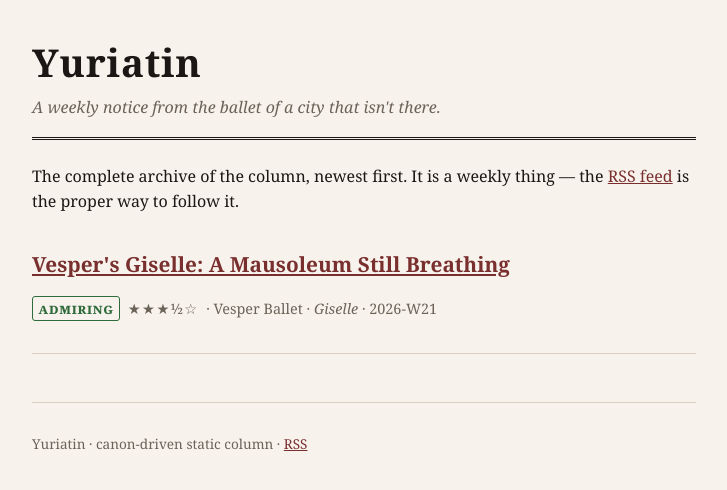
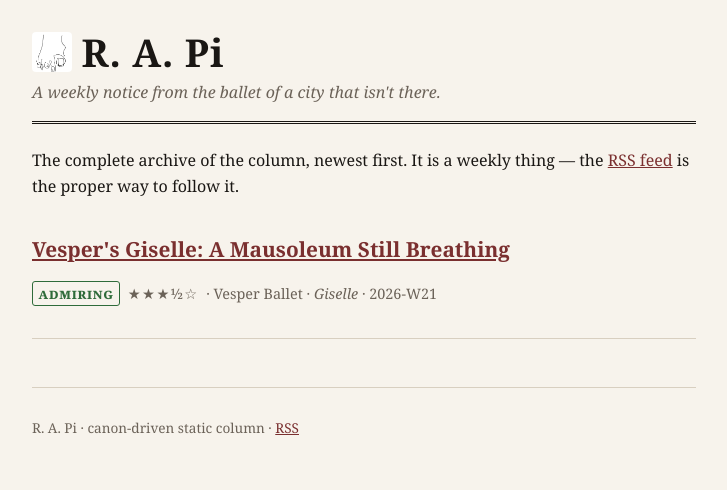
Before and after one commit to bamsom/yuriatin, an Astro site in the folder site/: page / in a window 1280 px wide. Shown: the whole page, without its empty margins (276-1003 px from the left). Built offline with nearby package versions, Linux system fonts and the light colour scheme; Astro itself is replaced by a stand-in of ours.

Commit message:
Rename site to R. A. Pi; add masthead logo (#1)
Public site identity changes from "Yuriatin" to "R. A. Pi" across the visible
masthead title, the <title> tags (home + per-review), the footer, and the RSS
feed title + alternate-link title. Project folder and repo name are unchanged.

Adds the top-left masthead logo (public/img/logo.jpg) next to the title, with
minimal scoped flex CSS (logo left, title inline, vertically centered). The
image src uses the project's base-path join so it resolves on the GitHub Pages
project subpath instead of 404-ing.

Co-authored-by: Claude Opus 4.8 (1M context) <noreply@anthropic.com>

```diff
--- a/site/src/layouts/Base.astro
+++ b/site/src/layouts/Base.astro
@@ -21,14 +21,22 @@ const base = import.meta.env.BASE_URL.replace(/\/$/, '');
     <link
       rel="alternate"
       type="application/rss+xml"
-      title="Yuriatin"
+      title="R. A. Pi"
       href={`${base}/rss.xml`}
     />
   </head>
   <body>
     <div class="wrap">
       <header class="masthead">
-        <a href={`${base}/`}><h1>Yuriatin</h1></a>
+        <a href={`${base}/`} class="site-brand">
+          <img
+            src={`${base}/img/logo.jpg`}
+            alt="R. A. Pi"
+            width="40"
+            height="40"
+          />
+          <span class="site-title">R. A. Pi</span>
+        </a>
         <p class="tagline">A weekly notice from the ballet of a city that isn't there.</p>
       </header>
       <main>
@@ -36,10 +44,33 @@ const base = import.meta.env.BASE_URL.replace(/\/$/, '');
       </main>
       <footer>
         <p>
-          Yuriatin · canon-driven static column ·
+          R. A. Pi · canon-driven static column ·
           <a href={`${base}/rss.xml`}>RSS</a>
         </p>
       </footer>
     </div>
+
+    <style>
+      /* Masthead brand: logo on the left, title inline + vertically centered. */
+      .site-brand {
+        display: inline-flex;
+        align-items: center;
+        gap: 0.6rem;
+        text-decoration: none;
+      }
+      .site-brand img {
+        display: block;
+        width: 40px;
+        height: 40px;
+        border-radius: 4px;
+        object-fit: cover;
+      }
+      .site-title {
+        font-size: 2.4rem;
+        letter-spacing: 0.02em;
+        font-weight: bold;
+        line-height: 1;
+      }
+    </style>
   </body>
 </html>
--- a/site/src/pages/index.astro
+++ b/site/src/pages/index.astro
@@ -14,7 +14,7 @@ function stars(rating: number): string {
 }
 ---
 
-<Base title="Yuriatin — the weekly column">
+<Base title="R. A. Pi — the weekly column">
   <p>
     The complete archive of the column, newest first. It is a weekly thing — the
     <a href={`${base}/rss.xml`}>RSS feed</a> is the proper way to follow it.
--- a/site/src/pages/reviews/[...slug].astro
+++ b/site/src/pages/reviews/[...slug].astro
@@ -21,7 +21,7 @@ function stars(rating: number): string {
 }
 ---
 
-<Base title={`${d.title} — Yuriatin`} description={`${d.company} · ${d.work} · ${d.week}`}>
+<Base title={`${d.title} — R. A. Pi`} description={`${d.company} · ${d.work} · ${d.week}`}>
   <article class="review">
     <h1>{d.title}</h1>
     <p class="byline">
--- a/site/src/pages/rss.xml.js
+++ b/site/src/pages/rss.xml.js
@@ -9,7 +9,7 @@ export async function GET(context) {
   );
 
   return rss({
-    title: 'Yuriatin — A Weekly Ballet Column',
+    title: 'R. A. Pi — A Weekly Ballet Column',
     description: 'Dispatches from the ballet of a city that isn’t there.',
     site: context.site,
     items: reviews.map((r) => ({
```
Also changed, not shown: site/public/img/logo.jpg (added).
